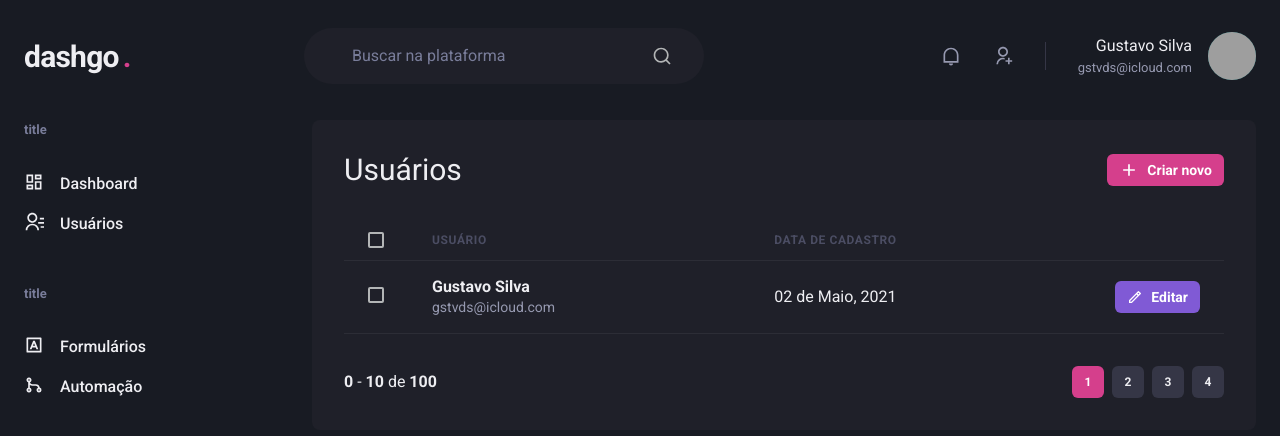
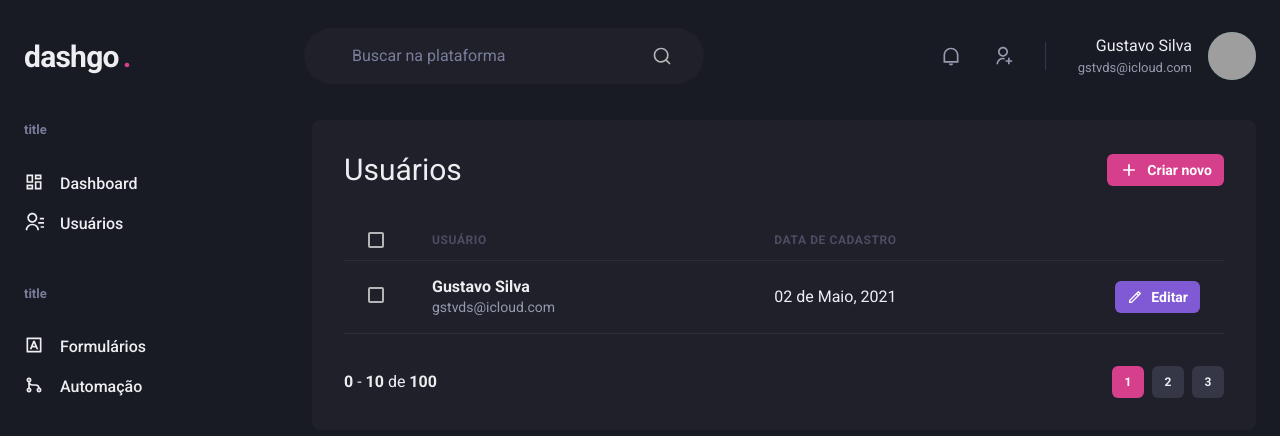
Before and after one commit to gstvds/dashgo, a Next.js app: page /users in a window 1280 px wide. Shown: the top 436 px of the page. Built offline with nearby package versions, Linux system fonts and the light colour scheme; grey boxes are pictures that could not be loaded.

Commit message:
feat: Breaks Pagination into more components

```diff
--- a/src/components/Pagination.tsx
+++ /dev/null
@@ -1,65 +0,0 @@
-import { Button, Stack, Box } from "@chakra-ui/react";
-
-export function Pagination() {
-  return (
-    <Stack
-      direction="row"
-      mt="8"
-      justify="space-between"
-      align="center"
-      spacing="6"
-    >
-      <Box>
-        <strong>0</strong> - <strong>10</strong> de <strong>100</strong>
-      </Box>
-      <Stack direction="row" spacing="2">
-        <Button
-          size="sm"
-          fontSize="xs"
-          w="4"
-          colorScheme="pink"
-          disabled
-          _disabled={{
-            bg: 'pink.500',
-            cursor: 'default',
-          }}
-        >
-          1
-        </Button>
-        <Button
-          size="sm"
-          fontSize="xs"
-          w="4"
-          bg="gray.700"
-          _hover={{
-            bg: 'gray.500',
-          }}
-        >
-          2
-        </Button>
-        <Button
-          size="sm"
-          fontSize="xs"
-          w="4"
-          bg="gray.700"
-          _hover={{
-            bg: 'gray.500',
-          }}
-        >
-          3
-        </Button>
-        <Button
-          size="sm"
-          fontSize="xs"
-          w="4"
-          bg="gray.700"
-          _hover={{
-            bg: 'gray.500',
-          }}
-        >
-          4
-        </Button>
-      </Stack>
-    </Stack>
-  );
-}
--- /dev/null
+++ b/src/components/Pagination/PaginationItem.tsx
@@ -0,0 +1,40 @@
+import { Button } from '@chakra-ui/react';
+
+interface PaginationItemProps {
+  page: number;
+  isCurrent?: boolean;
+}
+
+export function PaginationItem({ isCurrent = false, page }: PaginationItemProps) {
+  if (isCurrent) {
+    return (
+      <Button
+        size="sm"
+        fontSize="xs"
+        w="4"
+        colorScheme="pink"
+        disabled
+        _disabled={{
+          bg: 'pink.500',
+          cursor: 'default',
+        }}
+      >
+        {page}
+      </Button>
+    );
+  }
+
+  return (
+    <Button
+      size="sm"
+      fontSize="xs"
+      w="4"
+      bg="gray.700"
+      _hover={{
+        bg: 'gray.500',
+      }}
+    >
+      {page}
+    </Button>
+  );
+}
--- /dev/null
+++ b/src/components/Pagination/index.tsx
@@ -0,0 +1,23 @@
+import { Stack, Box } from "@chakra-ui/react";
+import { PaginationItem } from "./PaginationItem";
+
+export function Pagination() {
+  return (
+    <Stack
+      direction="row"
+      mt="8"
+      justify="space-between"
+      align="center"
+      spacing="6"
+    >
+      <Box>
+        <strong>0</strong> - <strong>10</strong> de <strong>100</strong>
+      </Box>
+      <Stack direction="row" spacing="2">
+        <PaginationItem  isCurrent page={1} />
+        <PaginationItem page={2} />
+        <PaginationItem page={3} />
+      </Stack>
+    </Stack>
+  );
+}
--- a/src/components/Sidebar/index.tsx
+++ b/src/components/Sidebar/index.tsx
@@ -1,4 +1,4 @@
-import { Box, Stack, Text, Link, Icon } from "@chakra-ui/react";
+import { Box, Stack } from "@chakra-ui/react";
 import { RiContactsLine, RiDashboardLine, RiGitMergeLine, RiInputMethodLine } from 'react-icons/ri';
 import { NavLink } from "./NavLink";
 import { NavSection } from "./NavSection";
```
